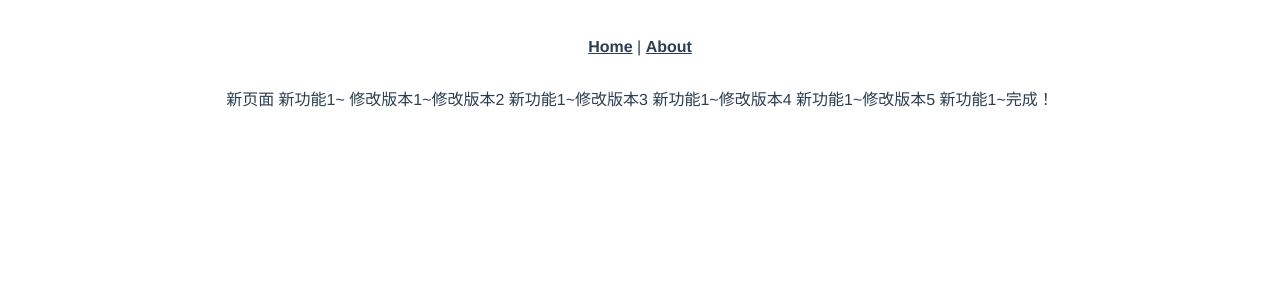
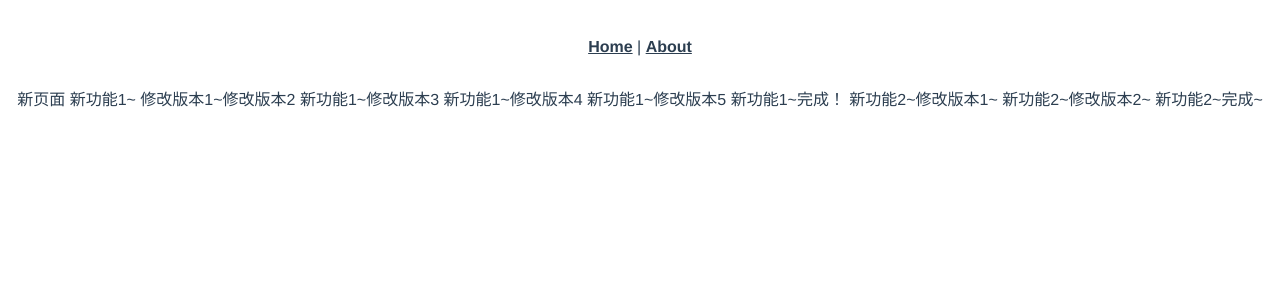
Before and after one commit to pistachioXiu/vue-pro, a Vue app: page /new in a window 1280 px wide. Shown: the top 300 px of the page. Built offline with nearby package versions, Linux system fonts and the light colour scheme.

Commit message:
新功能2~完成

```diff
--- a/src/views/NewView.vue
+++ b/src/views/NewView.vue
@@ -1,6 +1,6 @@
 <template>
 	<div>
 		新页面 新功能1~ 修改版本1~修改版本2 新功能1~修改版本3 新功能1~修改版本4 新功能1~修改版本5
-		新功能1~完成！
+		新功能1~完成！ 新功能2~修改版本1~ 新功能2~修改版本2~ 新功能2~完成~
 	</div>
 </template>
```
